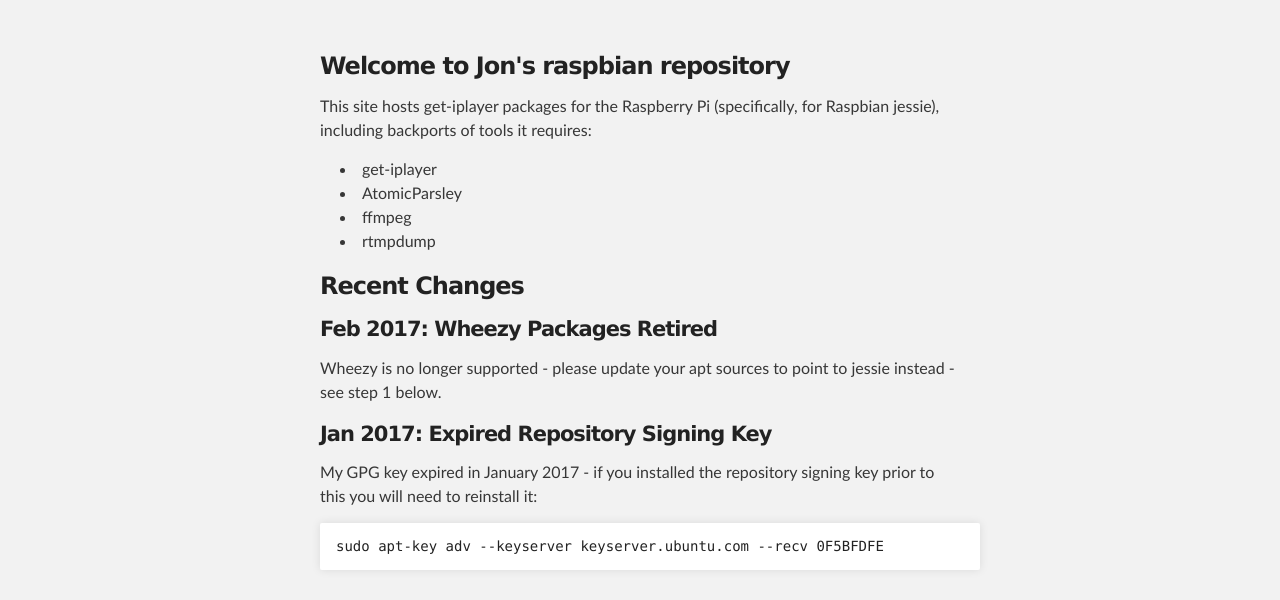
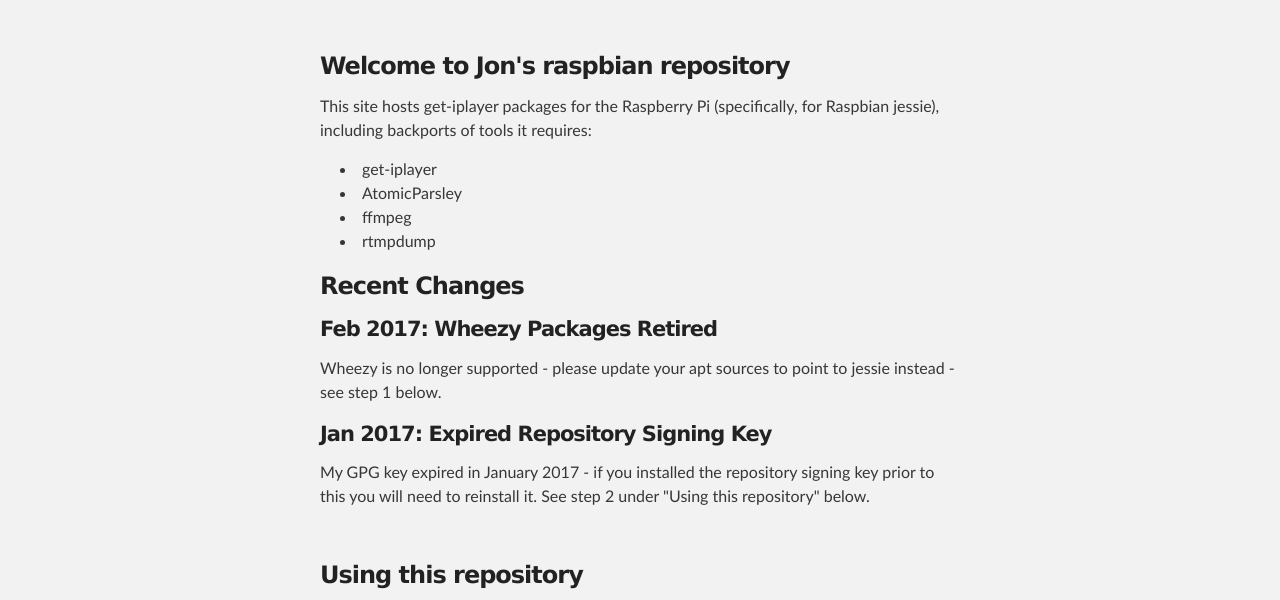
Before and after one commit to jon-hedgerows/jon-hedgerows.github.io, a plain HTML site: page index.html in a window 1280 px wide. Shown: the part 176-776 px from the top of the page. Drawn offline with Linux system fonts and the light colour scheme.

Commit message:
more tidy-up...

```diff
--- a/index.html
+++ b/index.html
@@ -34,8 +34,7 @@
 <h4>Feb 2017: Wheezy Packages Retired</h4>
 <p>Wheezy is no longer supported - please update your apt sources to point to jessie instead - see step 1 below.</p>
         <h4>Jan 2017: Expired Repository Signing Key</h3>
-        <p>My GPG key expired in January 2017 - if you installed the repository signing key prior to this you will need to reinstall it:</p>
-        <pre><code>sudo apt-key adv --keyserver keyserver.ubuntu.com --recv 0F5BFDFE</code></pre>
+        <p>My GPG key expired in January 2017 - if you installed the repository signing key prior to this you will need to reinstall it.  See step 2 under "Using this repository" below.</p>
 		<br/>
         <h3>
         <a name="using-this-repository" class="anchor" href="#using-this-repository"></a>Using this repository</h3>
@@ -53,9 +52,11 @@
           </li>
           <li>Update your package index:
             <pre><code>sudo apt update</code></pre>
+<br/>
           </li>
           <li>Install get-iplayer:
             <pre><code>sudo apt install get-iplayer</code></pre>
+<br/>
           </li>
         </ol>
         <h3>
@@ -63,6 +64,7 @@
         <ol>
           <li>Remove get-iplayer:
             <pre><code>sudo apt purge get-iplayer</code></pre>
+<br/>
           </li>
           <li>Remove the repository:
             <pre><code>sudo rm /etc/apt/sources.list.d/packages.hedgerows.org.uk.list</code></pre>
```
